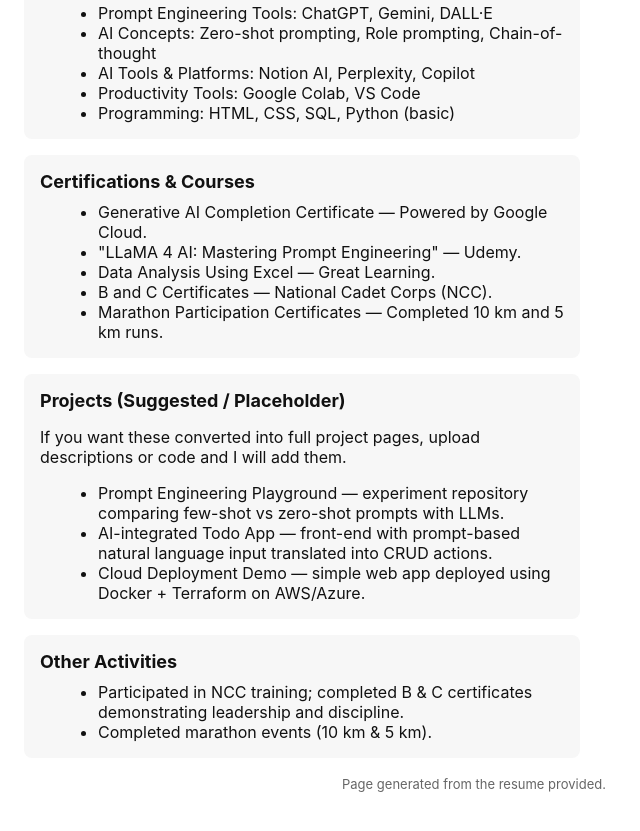
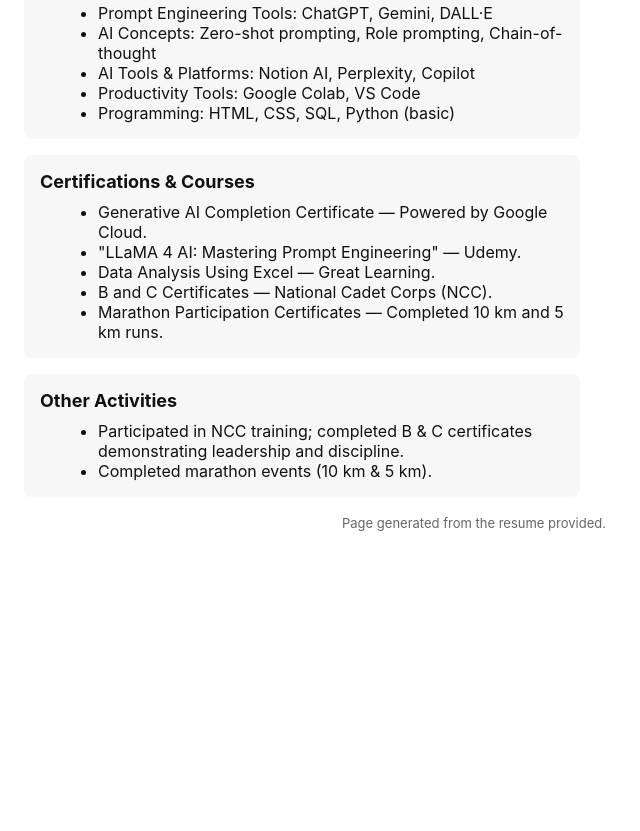
Before and after one commit to ARULJOSHUAAJV/Portfolio, a plain HTML site: page index.html in a window 1280 px wide. Shown: the part 1143-1974 px from the top of the page, without its empty margins (166-806 px from the left). After the commit the page ends 1726 px from the top, so only its background shows below. Drawn offline with Linux system fonts and the light colour scheme.

Commit message:
Update index.html

```diff
--- a/index.html
+++ b/index.html
@@ -53,7 +53,6 @@
       <a href="#skills">Technical Skills</a>
       <a href="#experience">Experience</a>
       <a href="#certifications">Certifications</a>
-      <a href="#projects">Projects</a>
       <a href="#other">Other</a>
     </nav>
 
@@ -115,16 +114,6 @@
             <li>Data Analysis Using Excel — Great Learning.</li>
             <li>B and C Certificates — National Cadet Corps (NCC).</li>
             <li>Marathon Participation Certificates — Completed 10 km and 5 km runs.</li>
-          </ul>
-        </section>
-
-        <section id="projects" class="card" style="margin-top:16px">
-          <h2>Projects (Suggested / Placeholder)</h2>
-          <p>If you want these converted into full project pages, upload descriptions or code and I will add them.</p>
-          <ul>
-            <li>Prompt Engineering Playground — experiment repository comparing few-shot vs zero-shot prompts with LLMs.</li>
-            <li>AI-integrated Todo App — front-end with prompt-based natural language input translated into CRUD actions.</li>
-            <li>Cloud Deployment Demo — simple web app deployed using Docker + Terraform on AWS/Azure.</li>
           </ul>
         </section>
 
```
